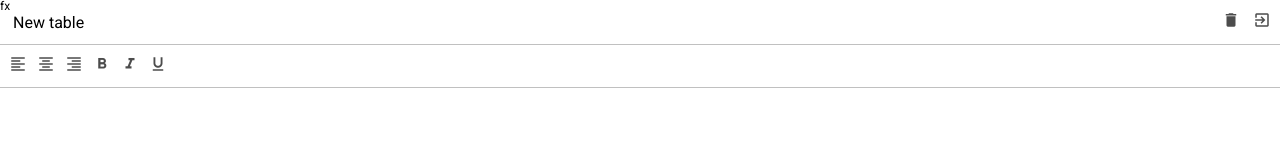
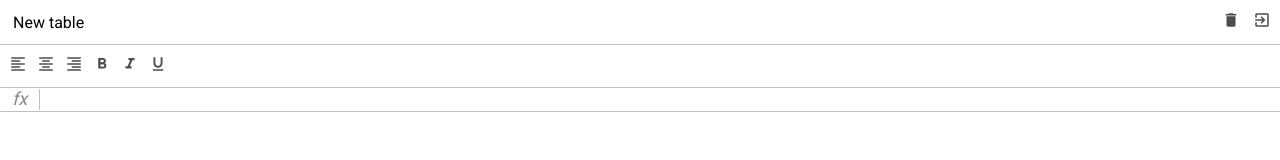
Before and after one commit to darthmorgot/javascript-training-project, a website built with webpack: page src/index.html in a window 1280 px wide. Built offline with nearby package versions, Linux system fonts and the light colour scheme.

Commit message:
added styles for the formula

```diff
--- a/src/scss/formula.scss
+++ b/src/scss/formula.scss
@@ -2,5 +2,34 @@
 @import "mixins";
 
 .formula {
+  position: fixed;
+  top: $header-height + $toolbar-height;
+  width: 100%;
+  height: $formula-height;
+  display: flex;
+  align-items: center;
+  border-bottom: 1px solid $border-color;
 
+  &__info {
+    min-width: $info-cell-width;
+    border-right: 1px solid $border-color;
+    font-style: italic;
+    font-size: 18px;
+    color: #888888;
+    text-align: center;
+  }
+
+  &__input {
+    width: 100%;
+    height: 100%;
+    padding: 4px;
+    font-size: 12px;
+    border: 2px solid transparent;
+    border-radius: 2px;
+    outline: none;
+
+    &:focus {
+      border: 2px solid #1a73e8;
+    }
+  }
 }
```
